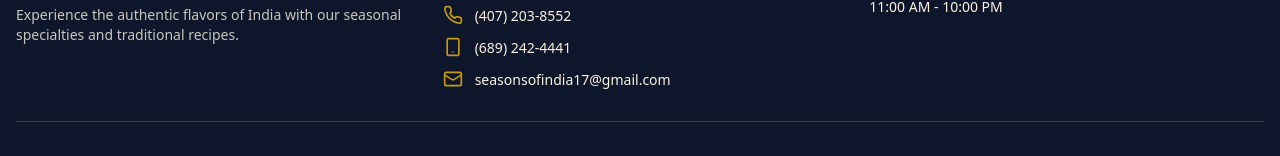
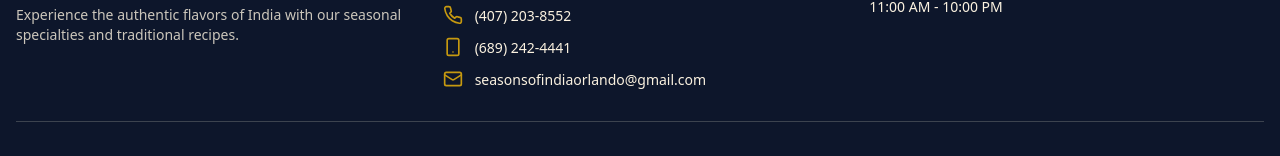
Before and after one commit to seasonsofindia/seasonsofindia.com, a React (Vite) app: page / in a window 1280 px wide. Shown: the part 2043-2199 px from the top of the page. Built offline with nearby package versions, Linux system fonts and the light colour scheme.

Commit message:
Update contact information in Footer component

```diff
--- a/src/restaurant/components/Footer.tsx
+++ b/src/restaurant/components/Footer.tsx
@@ -21,7 +21,7 @@ export const Footer = () => {
             <div className="space-y-3 text-sm">
               <div className="flex items-start gap-3">
                 <MapPin className="h-5 w-5 text-restaurant-primary mt-1" aria-hidden="true" />
-                <p className="leading-tight"><a href="https://www.google.com/maps/place/Seasons+of+India/@28.5425405,-81.4104685,17z/data=!3m1!4b1!4m6!3m5!1s0x88e77b88433438d7:0xf326c20606a96600!8m2!3d28.5425358!4d-81.4078936!16s%2Fg%2F11t57mxd85?entry=ttu" className="hover:underline" target="_blank">7085 S Orange Blossom Trail, Orlando, FL 32809</a></p>
+                <p className="leading-tight"><a href="https://www.google.com/maps/place/Seasons+of+India+-+Indian+Restaurant/@28.463272,-81.3984028,17z/data=!4m6!3m5!1s0x88e77dd4c4dbcd53:0x671e40103676809b!8m2!3d28.4632247!4d-81.3957101!16s%2Fg%2F11xds6dv4y?entry=ttu&g_ep=EgoyMDI1MTIwOS4wIKXMDSoASAFQAw%3D%3D" className="hover:underline" target="_blank">7085 S Orange Blossom Trail, Orlando, FL 32809</a></p>
               </div>
 
               <div className="flex items-center gap-3">
@@ -36,7 +36,7 @@ export const Footer = () => {
 
               <div className="flex items-center gap-3">
                 <Mail className="h-5 w-5 text-restaurant-primary" aria-hidden="true" />
-                <p className="leading-tight"><a href="mailto:seasonsofindia17@gmail.com" className="hover:underline">seasonsofindia17@gmail.com</a></p>
+                <p className="leading-tight"><a href="mailto:seasonsofindiaorlando@gmail.com" className="hover:underline">seasonsofindiaorlando@gmail.com</a></p>
               </div>
             </div>
           </div>
```
